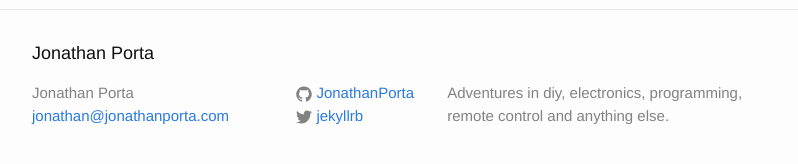
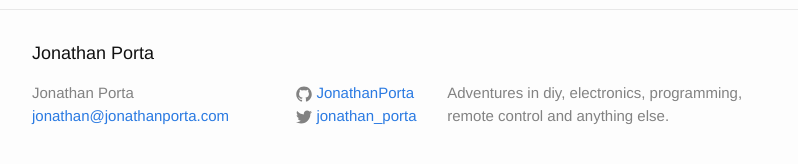
Before and after one commit to JonathanPorta/jonathan.porta.codes, a Jekyll site: the page built from index.html, in a window 1280 px wide and 900 px high, scrolled down 2400 px. Shown: the part 713-877 px from the top of the window, without its empty margins (238-1036 px from the left). Built offline with Jekyll 4.4.1, drawn with Linux system fonts in a browser that asks for light colours.

Commit message:
Updated twitter handle

```diff
--- a/_config.yml
+++ b/_config.yml
@@ -7,7 +7,7 @@ description: > # this means to ignore newlines until "baseurl:"
   else.
 baseurl: "" # the subpath of your site, e.g. /blog/
 url: "http://jonathanporta.com" # the base hostname & protocol for your site
-twitter_username: jekyllrb
+twitter_username: jonathan_porta
 github_username:  JonathanPorta
 
 # Build settings
```
